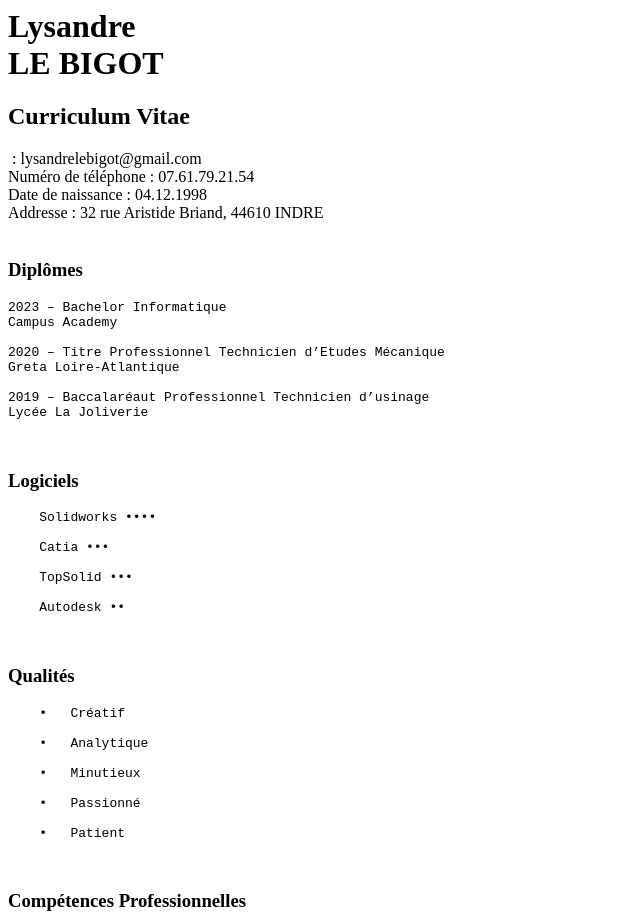
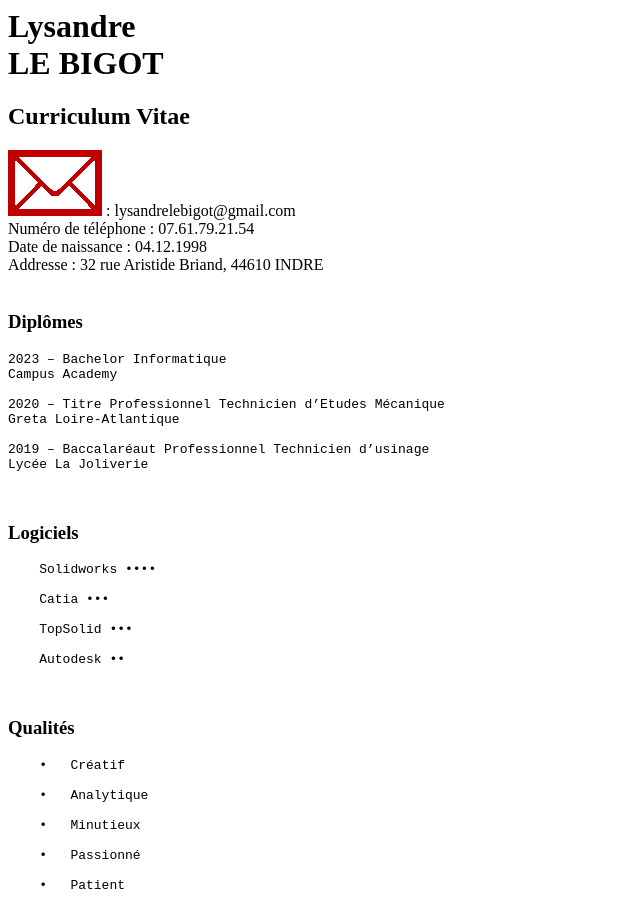
Before and after one commit to Lysandre0/CV-HTML, a plain HTML site: page Curriculum Vitae (Lysandre Le Bigot).html in a window 1280 px wide. Shown: the top 915 px of the page, without its empty margins (0-640 px from the left). Drawn offline with Linux system fonts and the light colour scheme; files whose address does not match are found by name.

Commit message:
ADD PICTURES

```diff
--- a/Curriculum Vitae (Lysandre Le Bigot).html
+++ b/Curriculum Vitae (Lysandre Le Bigot).html
@@ -7,7 +7,7 @@
 <h2>Curriculum Vitae</h2>
 </header>
 <aside>
-    <img src="pictures/mail.png" alt="" /> : lysandrelebigot@gmail.com<br>
+    <img src="C:\GitHub\CV-HTML\mail.png" alt="" /> : lysandrelebigot@gmail.com<br>
     Numéro de téléphone : 07.61.79.21.54<br>
     Date de naissance : 04.12.1998<br>
     Addresse : 32 rue Aristide Briand, 44610 INDRE<br>
```
Also changed, not shown: adress.png (added), birthday.png (added), lysandre.jpg (added), mail.png (added), number.png (added).
